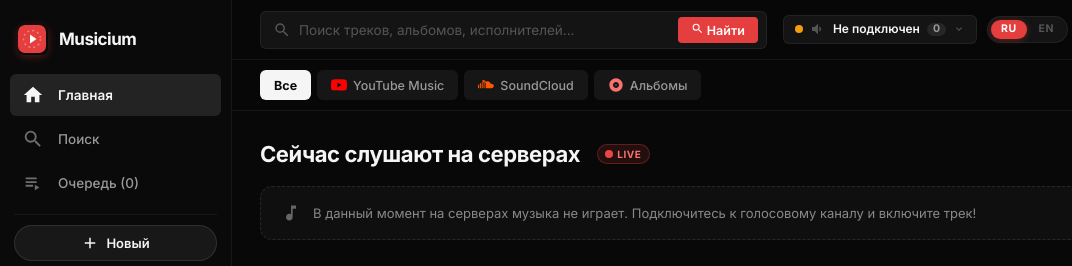
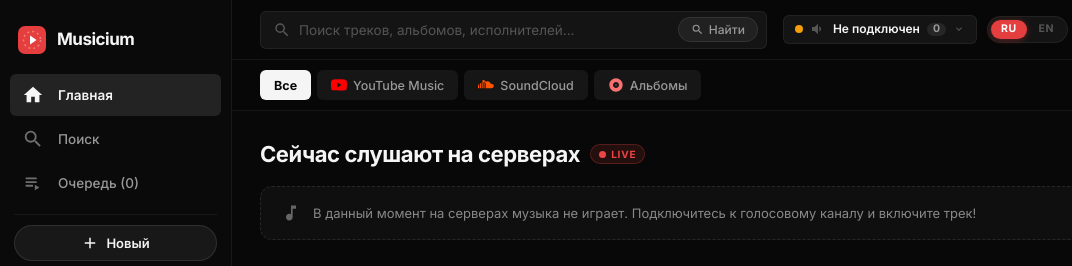
Before and after one commit to sosmula616-star/musicium, a website: page static/index.html in a window 1280 px wide. Shown: the top 266 px of the page, 0-1072 px from the left. Drawn offline with Linux system fonts and the light colour scheme; no server answers; a script that the page names is missing.

Commit message:
Update style.css

```diff
--- a/static/style.css
+++ b/static/style.css
@@ -170,12 +170,13 @@ html:not([data-lang="en"]) .lang-en { display: none !important; }
 .ytm-brand:hover { background: rgba(255,255,255,0.04); }
 
 .ytm-brand-logo {
-  width: 30px;
-  height: 30px;
+  width: 28px;
+  height: 28px;
   border-radius: var(--r-sm);
-  overflow: hidden;
+  display: flex;
+  align-items: center;
+  justify-content: center;
   flex-shrink: 0;
-  box-shadow: 0 2px 8px rgba(229,62,62,0.3);
 }
 
 .ytm-brand-img {
@@ -429,18 +430,25 @@ html:not([data-lang="en"]) .lang-en { display: none !important; }
 .ytm-search-clear:hover { color: var(--text-primary); }
 
 .ytm-search-btn {
-  background: var(--accent);
-  color: #fff;
-  border: none;
-  border-radius: var(--r-xs);
-  padding: 5px 13px;
-  font-weight: 600;
-  font-size: 12.5px;
-  cursor: pointer;
-  transition: background var(--t-fast) var(--ease);
+  background: rgba(255, 255, 255, 0.06);
+  color: var(--text-secondary);
+  border: 1px solid rgba(255, 255, 255, 0.08);
+  border-radius: var(--r-full);
+  padding: 4px 12px;
+  font-weight: 500;
+  font-size: 12px;
+  cursor: pointer;
+  transition: all var(--t-fast) var(--ease);
   flex-shrink: 0;
-}
-.ytm-search-btn:hover { background: var(--accent-hover); }
+  display: inline-flex;
+  align-items: center;
+  gap: 5px;
+}
+.ytm-search-btn:hover {
+  background: rgba(255, 255, 255, 0.12);
+  border-color: rgba(255, 255, 255, 0.18);
+  color: var(--text-primary);
+}
 
 /* Header Right */
 .ytm-header-right {
@@ -854,20 +862,17 @@ html:not([data-lang="en"]) .lang-en { display: none !important; }
   margin-bottom: 16px;
 }
 
-.shelf-brand-title { display: flex; align-items: center; gap: 11px; }
+.shelf-brand-title {
+  display: flex;
+  align-items: center;
+  gap: 10px;
+}
 
 .shelf-avatar-badge {
-  width: 32px;
-  height: 32px;
-  border-radius: 50%;
-  overflow: hidden;
-  border: 1px solid var(--border-light);
-  display: flex;
-  align-items: center;
-  justify-content: center;
-}
-
-.shelf-avatar-img { width: 100%; height: 100%; object-fit: cover; }
+  display: none !important;
+}
+
+.shelf-avatar-img { display: none !important; }
 
 .ytm-shelf-header h2 {
   font-size: 22px;
@@ -900,34 +905,35 @@ html:not([data-lang="en"]) .lang-en { display: none !important; }
 
 /* Live badge */
 .live-dot-pulse {
-  width: 8px;
-  height: 8px;
+  width: 7px;
+  height: 7px;
   background: #ef4444;
   border-radius: 50%;
   box-shadow: 0 0 0 0 rgba(239,68,68,0.7);
   animation: pulse-live 1.8s infinite cubic-bezier(0.66,0,0,1);
+  flex-shrink: 0;
 }
 
 @keyframes pulse-live {
   0%   { box-shadow: 0 0 0 0 rgba(239,68,68,0.7); }
-  70%  { box-shadow: 0 0 0 7px rgba(239,68,68,0); }
+  70%  { box-shadow: 0 0 0 6px rgba(239,68,68,0); }
   100% { box-shadow: 0 0 0 0 rgba(239,68,68,0); }
 }
 
 .live-badge-pill {
   display: inline-flex;
   align-items: center;
-  gap: 4px;
+  gap: 5px;
   background: rgba(239,68,68,0.12);
-  border: 1px solid rgba(239,68,68,0.3);
-  color: #f87171;
+  border: 1px solid rgba(239,68,68,0.25);
+  color: #ef4444;
   font-size: 10px;
   font-weight: 700;
-  padding: 2px 7px;
+  padding: 2px 8px;
   border-radius: var(--r-full);
-  letter-spacing: 0.6px;
-  margin-left: 6px;
-  text-transform: uppercase;
+  letter-spacing: 0.8px;
+  line-height: 1.4;
+  vertical-align: middle;
 }
 
 /* Live & Recent cards rows */
```
